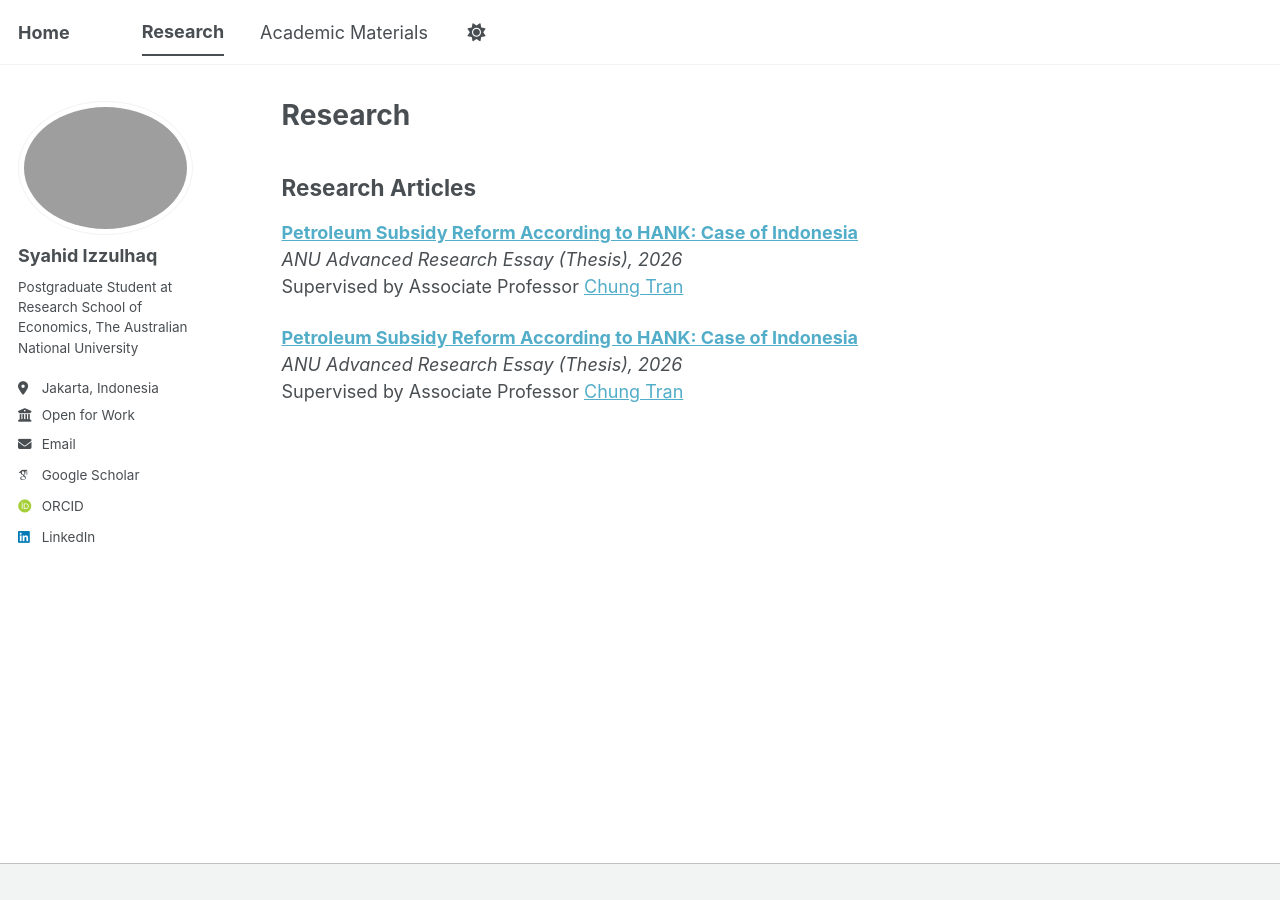
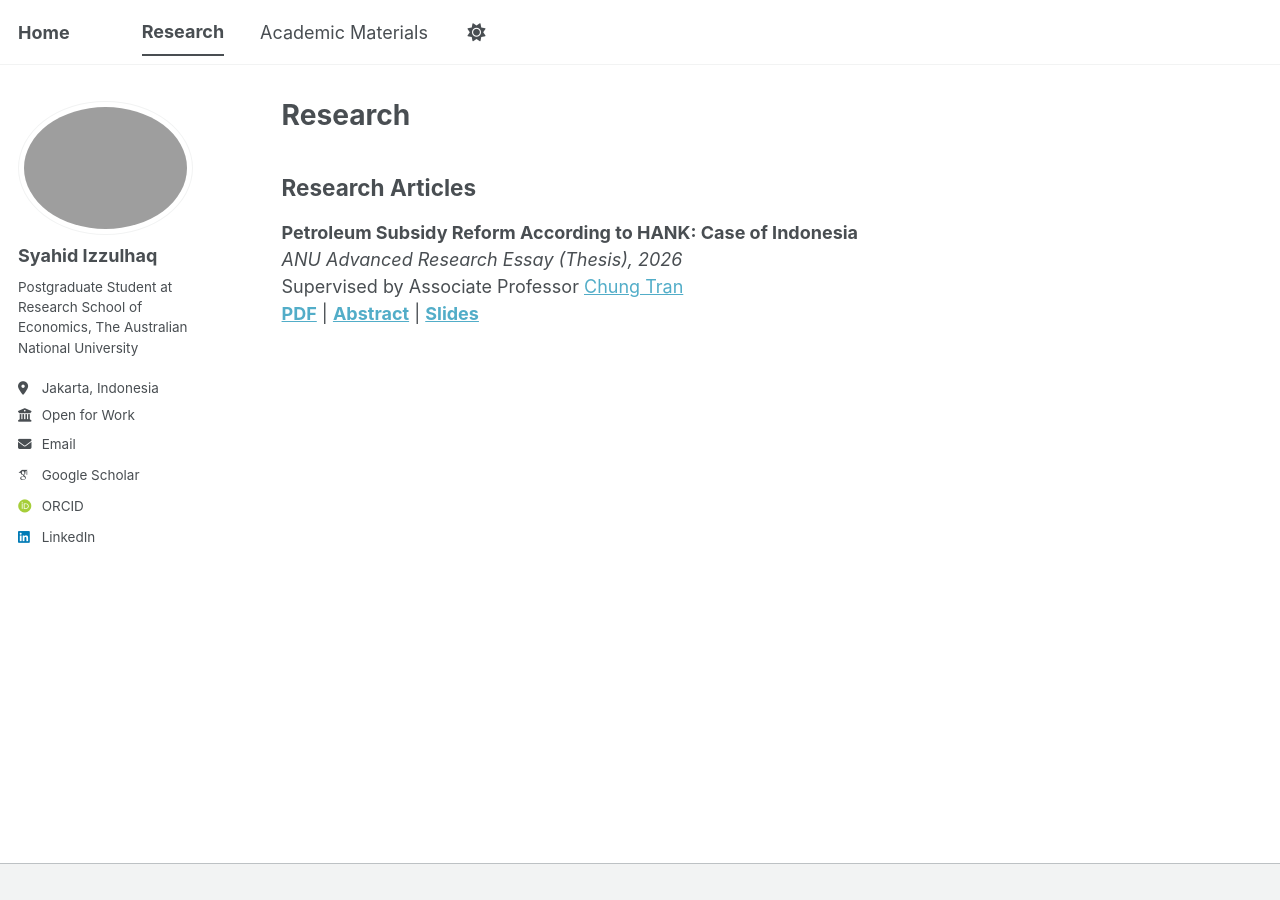
Before and after one commit to syahidizzulhaq/syahidizzulhaq.github.io, a Jekyll site: the page built from _pages/publications.md, in a window 1280 px wide. Built offline with Jekyll 4.4.1, drawn with Linux system fonts in a browser that asks for light colours; some web fonts are replaced; a script bundle is joined from its source files by our own code; library files that are not in the unit come from our copies.

Commit message:
Update publications.md

```diff
--- a/_pages/publications.md
+++ b/_pages/publications.md
@@ -7,10 +7,7 @@ author_profile: true
 
 ## Research Articles
 
-[**Petroleum Subsidy Reform According to HANK: Case of Indonesia**](https://syahidizzulhaq.github.io/publication/petroleum-subsidies)<br>
+**Petroleum Subsidy Reform According to HANK: Case of Indonesia**<br>
 *ANU Advanced Research Essay (Thesis), 2026*<br>
-Supervised by Associate Professor [Chung Tran](https://sites.google.com/site/chungqtran/home)
-
-[**Petroleum Subsidy Reform According to HANK: Case of Indonesia**](https://syahidizzulhaq.github.io/publication/petroleum-subsidies)<br>
-*ANU Advanced Research Essay (Thesis), 2026*<br>
-Supervised by Associate Professor [Chung Tran](https://sites.google.com/site/chungqtran/home)
+Supervised by Associate Professor [Chung Tran](https://sites.google.com/site/chungqtran/home)<br>
+[**PDF**](/files/petroleum-subsidies.pdf) | [**Abstract**](https://syahidizzulhaq.github.io/publication/petroleum-subsidies) | [**Slides**](/files/petroleum-subsidies.pdf)
```
